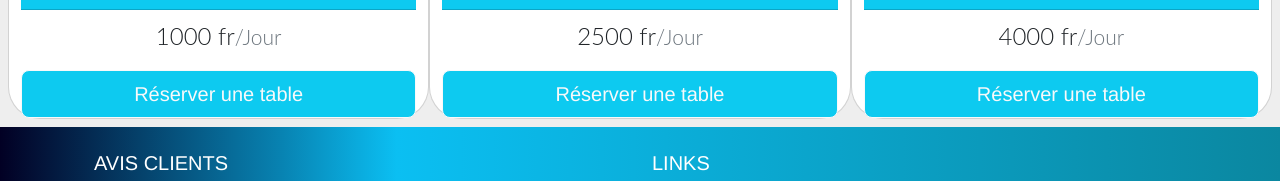
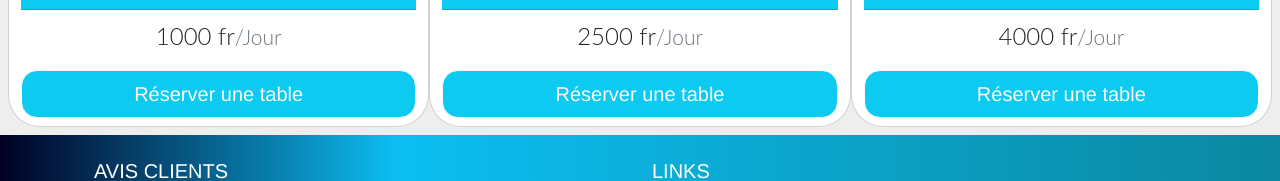
Before and after one commit to LEX-ONE7/Pension-Lagoon-2, a React (Create React App) app: page /restaurant in a window 1280 px wide. Shown: the part 572-753 px from the top of the page. Built offline with nearby package versions, Linux system fonts and the light colour scheme.

Commit message:
1 file modified

```diff
--- a/components/restau/BoxRestaurant.tsx
+++ b/components/restau/BoxRestaurant.tsx
@@ -22,7 +22,7 @@ const BoxRestaurant = () => {
 
               <button
                 type="button"
-                className="w-100 btn btn-lg btn-info btn-lg rounded-3 btn-outline-light"
+                className="w-100 btn btn-lg btn-info btn-lg rounded-3 btn-outline-light rounded-4 mb-2"
               >
                 Réserver une table
               </button>
@@ -42,7 +42,7 @@ const BoxRestaurant = () => {
 
               <button
                 type="button"
-                className="w-100 btn btn-lg btn-info btn-lg rounded-3 btn-outline-light"
+                className="w-100 btn btn-lg btn-info btn-lg rounded-3 btn-outline-light rounded-4 mb-2"
               >
                 Réserver une table
               </button>
@@ -62,7 +62,7 @@ const BoxRestaurant = () => {
 
               <button
                 type="button"
-                className="w-100 btn btn-lg btn-info btn-lg rounded-3 btn-outline-light"
+                className="w-100 btn btn-lg btn-info btn-lg rounded-3 btn-outline-light rounded-4 mb-2"
               >
                 Réserver une table
               </button>
```
